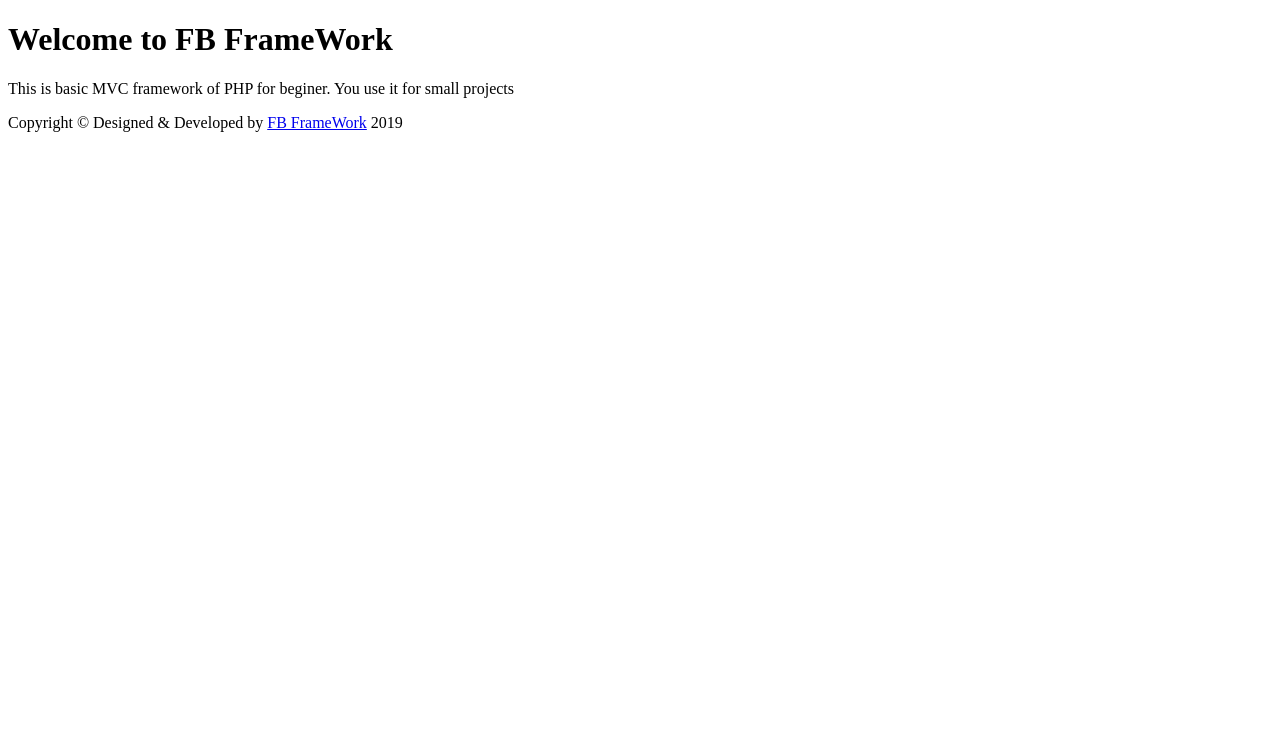
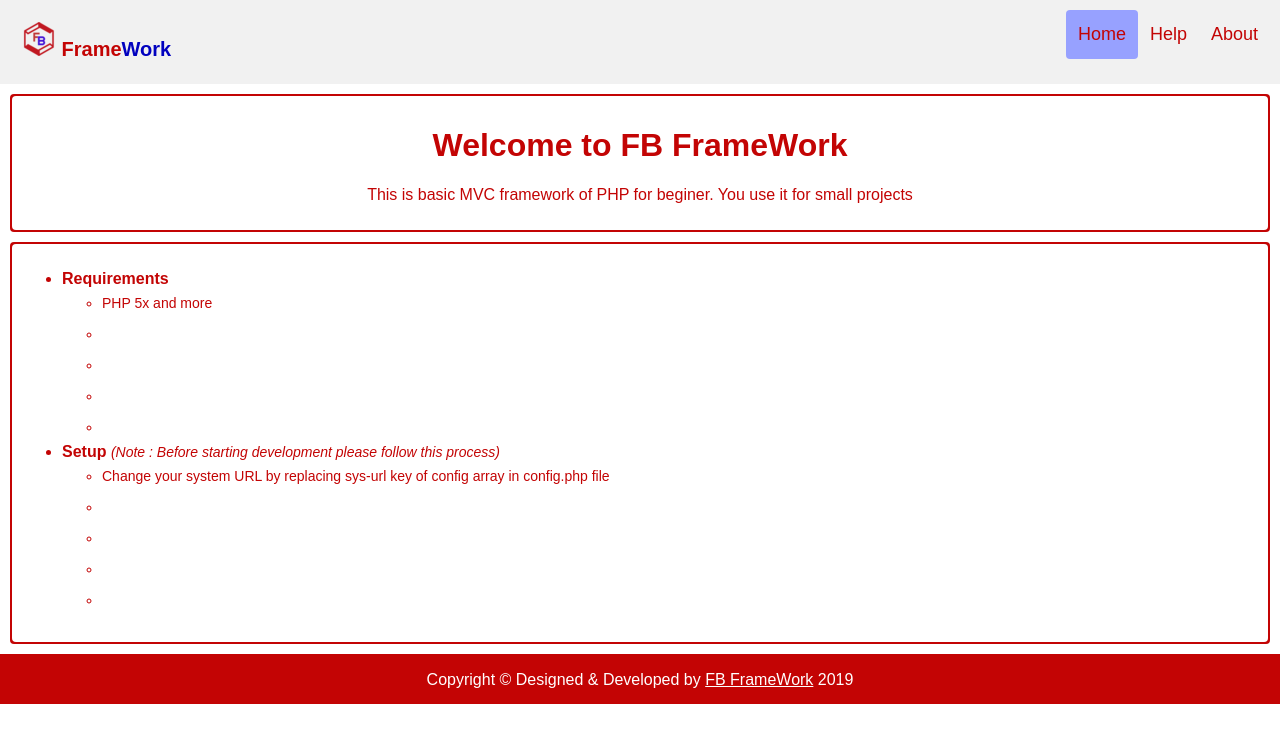
Before and after one commit to Vniteen/FB-FrameWork, a PHP site: page /fb-framework/ in a window 1280 px wide. Shown: the top 743 px of the page. Run offline with PHP 8.4, Linux system fonts and the light colour scheme; some libraries are stand-ins or nearby versions.

Commit message:
modified dashboard design ...

```diff
--- /dev/null
+++ b/assests/css/style.css
@@ -0,0 +1,114 @@
+* {box-sizing: border-box;}
+
+body {
+  margin: 0;
+  font-family: Arial, Helvetica, sans-serif;
+  color: #c30404;
+}
+
+.header {
+  overflow: hidden;
+  background-color: #f1f1f1;
+  padding: 10px 10px;
+}
+
+.header a {
+  float: left;
+  color: #c30404;
+  text-align: center;
+  padding: 12px;
+  text-decoration: none;
+  font-size: 18px;
+  line-height: 25px;
+  border-radius: 4px;
+}
+
+.header a.logo {
+  font-size: 20px;
+  font-weight: bold;
+}
+
+.header a:hover {
+  background-color: #ddd;
+  color: black;
+}
+
+.header a.active {
+  background-color: #97a1ff;
+  color: #c30404;
+}
+
+.header-right {
+  float: right;
+}
+
+.logo-text {
+  font-weight: bold;
+}
+
+.logo-color1 {
+  color: #c30404;
+}
+
+.logo-color2 {
+  color: #0101bf;
+}
+
+.footer {
+  position: relative;
+  left: 0;
+  bottom: 0;
+  width: 100%;
+  height: 50px;
+  background-color: #c30404;
+  color: white;
+  text-align: center;
+  padding-top: 1px;
+}
+
+.footer a {
+  color: #ffff;
+}
+
+.container {
+  background-color: #c30404;
+  border-radius: 4px;
+  padding: 2px;
+  margin: 10px;
+  position: relative;
+}
+
+.row {
+  background-color: #ffff;
+  border-radius: 4px;
+  padding: 10px 10px;
+}
+
+ul.ul-level2 li {
+  font-size: 14px;
+  line-height: 31px;
+}
+
+.note {
+  font-size: 14px;
+  font-style: italic;
+}
+
+.text-center {
+  text-align: center;
+}
+
+
+
+
+@media screen and (max-width: 500px) {
+  .header a {
+    float: none;
+    display: block;
+    text-align: left;
+  }
+
+  .header-right {
+    float: none;
+  }
+}
--- a/config.php
+++ b/config.php
@@ -11,7 +11,7 @@ $config = [
 		'footer' => 'default_footer'
 	],
 	//System URL (onlive replace with domain URL)
-	'sys_url' =>  'http://localhost/mytools/'
+	'sys_url' =>  'http://localhost/fb-framework/'
 
 ];
 
--- a/view/default_dashboard.php
+++ b/view/default_dashboard.php
@@ -1,4 +1,30 @@
-<div>
-    <h1> Welcome to FB FrameWork</h1>
-    <p> This is basic MVC framework of PHP for beginer. You use it for small projects</p>
+<div class="container">
+	<div class="row">
+    	<h1 class="text-center"> Welcome to FB FrameWork</h1>
+    	<p class="text-center"> This is basic MVC framework of PHP for beginer. You use it for small projects</p>
+	</div>
 </div>
+<div class="container">
+	<div class="row">
+		<ul class="ul-level1">
+			<li class="li-level1"> <b>Requirements</b>
+				<ul class="ul-level2">
+					<li> PHP 5x and more</li>
+					<li></li>
+					<li></li>
+					<li></li>
+					<li></li>
+				</ul>
+			</li>
+			<li class="li-level1"> <b>Setup </b> <span class="note">(Note : Before starting development please follow this process) </span>
+				<ul class="ul-level2">
+					<li> Change your system URL by replacing sys-url key of config array in config.php file</li>
+					<li></li>
+					<li></li>
+					<li></li>
+					<li></li>
+				</ul>
+			</li>
+		</ul>
+	</div>
+</div>
--- a/view/default_header.php
+++ b/view/default_header.php
@@ -8,6 +8,19 @@
     <title>FB FrameWork - MVC Framework For Beginer</title>
     <!-- Favicon icon -->
     <link rel="icon" type="image/png" sizes="16x16" href="<?= SYS_URL_IMAGE ?>favicon.png">
+    <link rel="stylesheet" type="text/css" href="<?= SYS_URL_CSS ?>style.css">
+
 </head>
+<body>
 
-<body>
+<div class="header">
+  <a href="#default" class="logo">
+  	<img src="<?= SYS_URL_IMAGE ?>logo_34x34.png" alt="FB FrameWork" height="34" width="34">
+  	<span class="logo-text"><span class="logo-color1">Frame</span><span class="logo-color2">Work</span></span>
+  </a>
+  <div class="header-right">
+    <a class="active" href="#home">Home</a>
+    <a href="#contact">Help</a>
+    <a href="#about">About</a>
+  </div>
+</div>
```
Also changed, not shown: assests/images/favicon.png, assests/images/logo_34x34.png (added).
